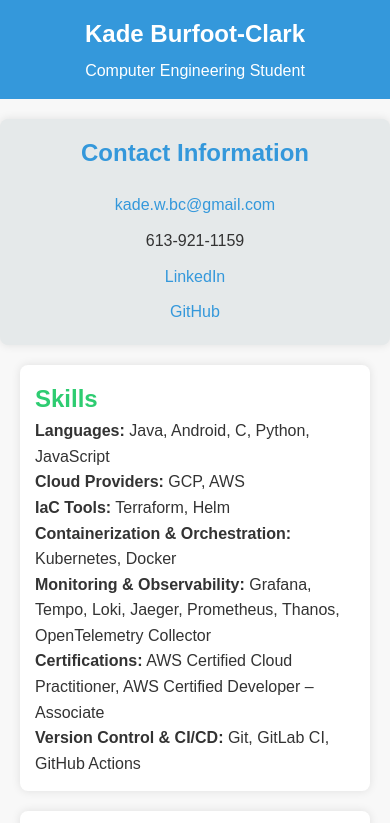
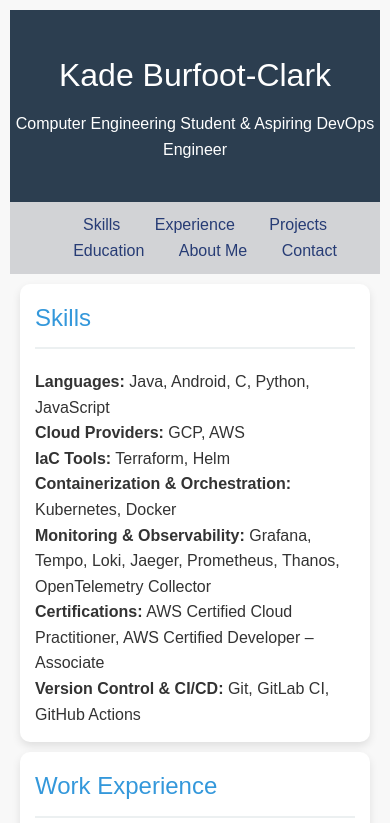
Before and after one commit to kade-eng/resume, a plain HTML site: page site/index.html in a window 390 px wide. Shown: the top 823 px of the page. Drawn offline with Linux system fonts and the light colour scheme.

Commit message:
rebuild html/css

```diff
--- a/site/index.html
+++ b/site/index.html
@@ -8,20 +8,29 @@
 </head>
 <body>
 
-    <header>
+    <header class="site-header">
+        <div class="container">
             <h1>Kade Burfoot-Clark</h1>
-        <p>Computer Engineering Student</p>
+            <p>Computer Engineering Student & Aspiring DevOps Engineer</p>
+        </div>
     </header>
 
-    <section class="contact">
-        <h2>Contact Information</h2>
-        <p><a href="mailto:kade.w.bc@gmail.com">kade.w.bc@gmail.com</a></p>
-        <p>613-921-1159</p>
-        <p><a href="https://www.linkedin.com/in/kade-burfoot-clark-ba5773203/" target="_blank">LinkedIn</a></p>
-        <p><a href="https://github.com/kade-eng" target="_blank">GitHub</a></p>
-    </section>
+    <nav class="main-nav">
+        <div class="container">
+            <ul>
+                <li><a href="#skills">Skills</a></li>
+                <li><a href="#experience">Experience</a></li>
+                <li><a href="#projects">Projects</a></li>
+                <li><a href="#education">Education</a></li>
+                <li><a href="#about-me">About Me</a></li>
+                <li><a href="#contact">Contact</a></li>
+            </ul>
+        </div>
+    </nav>
 
-    <section class="skills">
+    <main>
+        <section id="skills" class="skills section-padding">
+            <div class="container">
                 <h2>Skills</h2>
                 <p><strong>Languages:</strong> Java, Android, C, Python, JavaScript</p>
                 <p><strong>Cloud Providers:</strong> GCP, AWS</p>
@@ -30,9 +39,11 @@
                 <p><strong>Monitoring & Observability:</strong> Grafana, Tempo, Loki, Jaeger, Prometheus, Thanos, OpenTelemetry Collector</p>
                 <p><strong>Certifications:</strong> AWS Certified Cloud Practitioner, AWS Certified Developer – Associate</p>
                 <p><strong>Version Control & CI/CD:</strong> Git, GitLab CI, GitHub Actions</p>
+            </div>
         </section>
 
-    <section class="experience">
+        <section id="experience" class="work-experience section-padding">
+            <div class="container">
                 <h2>Work Experience</h2>
                 <div class="j1">
                     <p><strong>DevOps Engineer</strong> - Tulip</p>
@@ -59,9 +70,11 @@
                     <li>Assisted the team in documenting requests and creating plans for changes or additions required by various
                         clients. </li>
                 </ul>
+            </div>
         </section>
 
-    <section class="projects">
+        <section id="projects" class="projects section-padding">
+            <div class="container">
                 <h2>Projects</h2>
                 <ul>
                     <li><strong>Ride Requestor (2022)</strong> -
@@ -77,18 +90,22 @@
                         with <strong>Tempo</strong>, <strong>Loki</strong>, and <strong>Prometheus</strong> datasources.
                         </li>
                 </ul>
+            </div>
         </section>
 
-    <section class="education">
+        <section id="education" class="education section-padding">
+            <div class="container">
                 <h2>Education</h2>
                 <p>
                     <strong>University of Guelph</strong> - B. Eng. Computer Engineering (Co-op)
                     <br>
                     <span class="date">Expected Graduation: April 2024</span>
                 </p>
+            </div>
         </section>
 
-    <section class="about-me">
+        <section id="about-me" class="about-me section-padding">
+            <div class="container">
                 <h2>About Me</h2>
                 <p>
                     As I approach the end of my Computer Engineering journey at the University of Guelph, I am impassioned by the realms of DevOps, cloud technologies, AI, and software development.
@@ -108,9 +125,11 @@
                 <p>
                     Looking ahead, post-graduation, my aspirations extend to furthering my journey in a DevOps role, while remaining open to diverse and exciting opportunities.
                 </p>
+            </div>
         </section>
 
-    <section class="about-proj">
+        <section id="about-proj" class="about-proj section-padding">
+            <div class="container">
                 <h2>About This Project</h2>
                 <p>
                     This project demonstrates the deployment of a simple static website, containing some information about me!
@@ -121,6 +140,20 @@
                 <p>
                     This project is still in progress. The next feature I intend to add is a visitor counter!
                 </p>
+            </div>
         </section>
+
+        <section id="contact" class="contact-info section-padding">
+            <div class="container">
+                <h2>Contact Information</h2>
+                <p>I'm currently seeking opportunities in DevOps and would love to connect! Feel free to reach out through any of the following channels:</p>
+                <ul>
+                    <li>Email: <a href="mailto:kade.w.bc@gmail.com">kade.w.bc@gmail.com</a></li>
+                    <li>LinkedIn: <a href="https://www.linkedin.com/in/kade-burfoot-clark-ba5773203/" target="_blank">Visit my profile</a></li>
+                    <li>GitHub: <a href="https://github.com/kade-eng" target="_blank">kade-eng</a></li>
+                </ul>
+            </div>
+        </section>
+    </main>
 </body>
 </html>
--- a/site/styles.css
+++ b/site/styles.css
@@ -1,6 +1,8 @@
+/* Base Styles */
 body, h1, h2, p, ul, li {
     margin: 0;
     padding: 0;
+    box-sizing: border-box;
 }
 
 body {
@@ -8,124 +10,123 @@ body {
     line-height: 1.6;
     background-color: #f8f8f8;
     color: #333;
+    padding: 0px;
+    font-size: 16px;
 }
 
 header {
-    background-color: #3498db;
+    background-color: #2c3e50;
     color: #fff;
     text-align: center;
-    padding: 20px 0;
+    padding: 40px 0;
+    margin-bottom: 0px;
+}
+
+h1, h2 {
+    font-weight: 300;
 }
 
 h1 {
-    font-size: 2em;
-    margin-bottom: 5px;
+    font-size: 2.5em;
+    margin-bottom: 10px;
+}
+
+h2 {
+    color: #3498db;
+    margin-bottom: 20px;
+    padding-bottom: 10px;
+    border-bottom: 2px solid #ecf0f1;
+}
+
+nav {
+    background-color: #d2d3d6;
+    text-align: center;
+    padding: 10px 0;
+}
+
+nav ul li {
+    display: inline-block;
+    margin: 0 15px;
+}
+
+nav ul li a {
+    color: #273c75;
+    text-decoration: none;
+    transition: color 0.3s ease;
+}
+
+nav ul li a:hover {
+    color: #3498db;
+    text-decoration: underline;
+}
+
+/* Section Styles */
+section {
+    margin: 20px;
+    background-color: #fff;
+    border-radius: 10px;
+    box-shadow: 0 4px 8px rgba(0, 0, 0, 0.1);
+    padding: 25px;
+    transition: transform 0.3s ease, box-shadow 0.3s ease;
+}
+
+section:hover {
+    transform: translateY(-5px);
+    box-shadow: 0 6px 12px rgba(0, 0, 0, 0.2);
 }
 
 .j1 {
     margin-bottom: 30px;
 }
 
-.contact, .education, .experience, .projects, .skills, .about-me, .about-proj {
-    margin: 20px;
-    background-color: #fff;
-    border-radius: 8px;
-    box-shadow: 0 0 10px rgba(0, 0, 0, 0.1);
-    padding: 20px;
+.about-me img {
+    display: block;
+    max-width: 600px;
+    margin: 15px auto;
 }
 
+/* Contact Styles */
 .contact {
     background-color: #e5e9ea;
-    padding: 20px;
-    margin: 20px 0;
     display: flex;
     flex-direction: column;
     align-items: center;
 }
 
-.contact h2 {
-    text-align: center;
-    color: #3498db;
-    margin-bottom: 15px;
+.contact h2, .contact p {
+    margin-bottom: 10px;
 }
 
-.contact p {
-    margin: 5px 0;
-}
-
-/* Links Styles */
+/* Link Styles */
 a {
-    color: #3498db;
+    color: #2980b9;
     text-decoration: none;
+    transition: color 0.2s ease;
 }
 
 a:hover {
+    color: #3498db;
     text-decoration: underline;
 }
 
-/* Skills Section Styles */
-.skills h2 {
-    color: #2ecc71;
-}
-
-/* Experience Section Styles */
-.experience h2 {
-    color: #e74c3c;
-}
-
-.experience ul,
-.projects ul {
+/* List Styles */
+ul {
     list-style-type: square;
     padding-left: 20px;
 }
 
-.experience li,
-.projects li {
-    margin-bottom: 2px;
-}
-
-/* Projects Section Styles */
-.projects h2 {
-    color: #f39c12;
-}
-
-/* Education Section Styles */
-.education h2 {
-    color: #6808a0;
-}
-
-/* About Me Section Styles */
-.about-me h2 {
-    color: #0919ad;
-}
-
-.about-me p {
-    text-align: left;
-    margin-bottom: 15px; /* Adjust the margin-bottom value as needed */
-}
-
-.about-me img {
-    display: block;
-    max-width: 600px; /* Set maximum width to 100% of the container */
-    margin: 15px auto; /* Add margin for spacing */
-}
-
-/* About Me Section Styles */
-.about-proj h2 {
-    color: #94048b;
-}
-
 /* Responsive Styling */
 @media screen and (max-width: 768px) {
-    header {
-        padding: 15px 0;
+    body {
+        padding: 10px;
     }
 
     h1 {
-        font-size: 1.5em;
+        font-size: 2em;
     }
 
-    .contact, .skills, .experience, .projects, .education {
+    section {
+        margin: 10px;
         padding: 15px;
     }
 }
```
Lines whose indentation alone changed are shown as unchanged.
